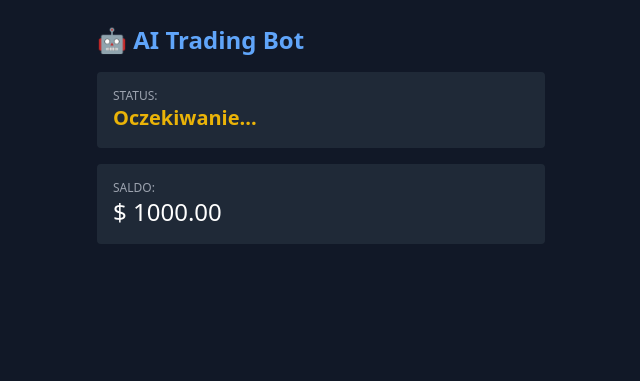
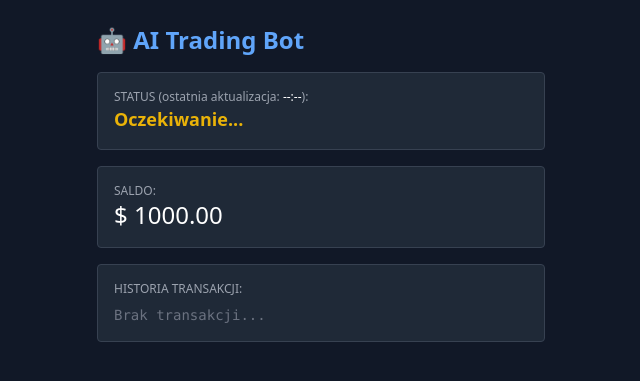
Before and after one commit to infodniayt-glitch/Bot, a Flask app: page / in a window 1280 px wide. Shown: the top 381 px of the page, without its empty margins (319-959 px from the left). Run offline with Flask 3, Linux system fonts and the light colour scheme; data that the repository does not hold is empty; some libraries are stand-ins or nearby versions.

Commit message:
Update index.html

```diff
--- a/templates/index.html
+++ b/templates/index.html
@@ -9,14 +9,21 @@
     <div class="max-w-md mx-auto">
         <h1 class="text-2xl font-bold mb-4 text-blue-400">🤖 AI Trading Bot</h1>
 
-        <div class="bg-gray-800 p-4 rounded mb-4">
-            <p class="text-gray-400 text-xs">STATUS:</p>
-            <p id="status" class="text-xl font-bold text-yellow-500">Ładowanie...</p>
+        <div class="bg-gray-800 p-4 rounded mb-4 border border-gray-700">
+            <p class="text-gray-400 text-xs">STATUS (ostatnia aktualizacja: <span id="time" class="text-white">--:--</span>):</p>
+            <p id="status" class="text-lg font-bold text-yellow-500">Uruchamianie...</p>
         </div>
 
-        <div class="bg-gray-800 p-4 rounded mb-4">
+        <div class="bg-gray-800 p-4 rounded mb-4 border border-gray-700">
             <p class="text-gray-400 text-xs">SALDO:</p>
             <p class="text-2xl">$ <span id="balance">1000.00</span></p>
+        </div>
+
+        <div class="bg-gray-800 p-4 rounded border border-gray-700">
+            <p class="text-gray-400 text-xs mb-2">HISTORIA TRANSAKCJI:</p>
+            <div id="logs" class="text-sm space-y-2 font-mono">
+                <p class="text-gray-500">Brak transakcji...</p>
+            </div>
         </div>
     </div>
 
@@ -26,7 +33,15 @@
                 .then(r => r.json())
                 .then(data => {
                     document.getElementById('status').innerText = data.status;
+                    document.getElementById('time').innerText = data.last_update;
                     document.getElementById('balance').innerText = data.balance.toFixed(2);
+
+                    const logs = document.getElementById('logs');
+                    if(data.trades.length > 0) {
+                        logs.innerHTML = data.trades.map(t =>
+                            `<p class="border-b border-gray-700 pb-1"><span class="text-gray-500">[${t.time}]</span> ${t.action}: ${t.event}</p>`
+                        ).join('');
+                    }
                 });
         }
         setInterval(update, 3000);
```
